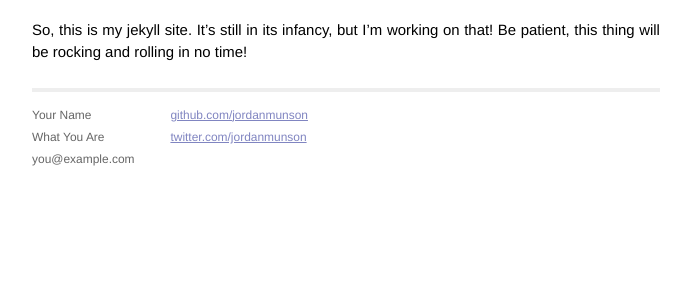
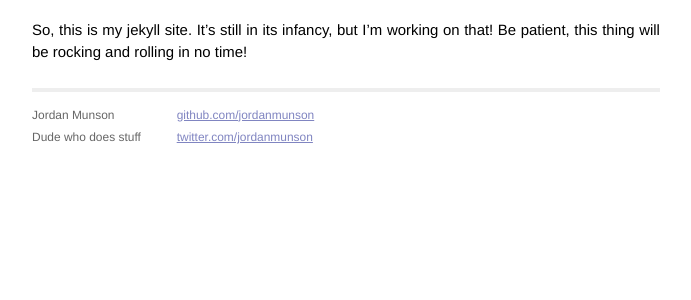
Before and after one commit to jordanmunson/jordanmunson.github.com, a Jekyll site: the page built from _posts/2014-01-28-example-post.markdown, in a window 1280 px wide. Shown: the part 153-453 px from the top of the page, without its empty margins (294-985 px from the left). Built offline with Jekyll 4.4.1, drawn with Linux system fonts in a browser that asks for light colours; Markdown is read by kramdown in place of the engine named in the settings.

Commit message:
More layout info tweaks

```diff
--- a/_layouts/default.html
+++ b/_layouts/default.html
@@ -26,9 +26,8 @@
           <div class="footer">
             <div class="contact">
               <p>
-                Your Name<br />
-                What You Are<br />
-                you@example.com
+                Jordan Munson<br />
+                Dude who does stuff<br />
               </p>
             </div>
             <div class="contact">
```
